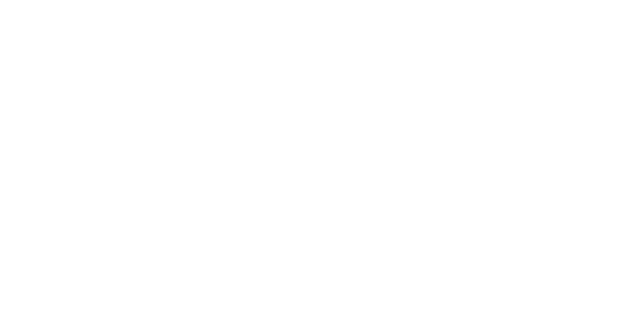
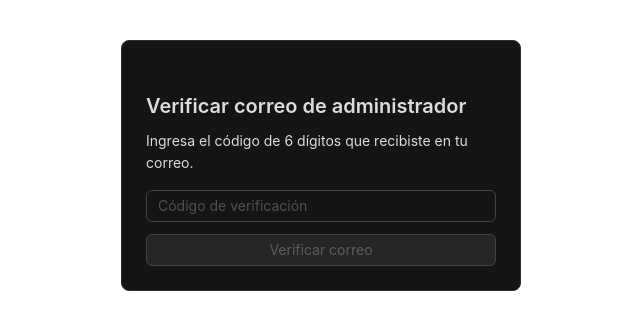
Before and after one commit to EchauriMu/NotiFinance-Front, a React (Vite) app: page /verify-admin in a window 1280 px wide. Before the commit this address had no page. Shown: the top 330 px of the page, without its empty margins (319-959 px from the left). Built offline with nearby package versions, Linux system fonts and the light colour scheme.

Commit message:
change email a pass de admin

```diff
--- a/src/App.jsx
+++ b/src/App.jsx
@@ -25,6 +25,7 @@ import Intro from "./components/General/intro";
 
 import './App.css';
 import { Spin } from "antd";
+import EmailVerification from "./components/Admin/EmailVerification";
 
 const App = () => {
   const [isAuthenticated, setIsAuthenticated] = useState(!!localStorage.getItem("token"));
@@ -148,6 +149,7 @@ const App = () => {
           path="/intro"
           element={isAuthenticated ? <Intro /> : <Navigate to="/login" replace />}
         />
+        <Route path="/verify-admin" element={<EmailVerification />} />
       </Routes>
     </Router>
   );
--- a/src/api/axiosInstance.jsx
+++ b/src/api/axiosInstance.jsx
@@ -1,7 +1,7 @@
 import axios from "axios";
 
 const axiosInstance = axios.create({
-  baseURL: "https://notifinance.azurewebsites.net/api/v1",
+  baseURL: "http://localhost:82/api/v1",
   withCredentials: true, // Permite el uso de cookies
   headers: {
     "Content-Type": "application/json",
--- /dev/null
+++ b/src/components/Admin/EmailVerification.jsx
@@ -0,0 +1,55 @@
+import React, { useState } from 'react';
+import { Card, Input, Button, Typography, notification } from 'antd';
+import axiosInstance from '../../api/axiosInstance';
+
+const { Title, Text } = Typography;
+
+const EmailVerification = () => {
+  const [token, setToken] = useState('');
+  const [loading, setLoading] = useState(false);
+
+  const handleVerify = async () => {
+    setLoading(true);
+    try {
+      const response = await axiosInstance.post('/admin/verify-email', { token });
+      notification.success({
+        message: 'Correo verificado',
+        description: response.data.message,
+        placement: 'bottomRight',
+      });
+      setToken('');
+    } catch (error) {
+      notification.error({
+        message: 'Error',
+        description: error.response?.data?.message || 'No se pudo verificar el correo.',
+        placement: 'bottomRight',
+      });
+    }
+    setLoading(false);
+  };
+
+  return (
+    <Card style={{ maxWidth: 400, margin: '40px auto' }}>
+      <Title level={4}>Verificar correo de administrador</Title>
+      <Text>Ingresa el código de 6 dígitos que recibiste en tu correo.</Text>
+      <Input
+        style={{ marginTop: 16, marginBottom: 12 }}
+        maxLength={6}
+        value={token}
+        onChange={e => setToken(e.target.value)}
+        placeholder="Código de verificación"
+      />
+      <Button
+        type="primary"
+        loading={loading}
+        disabled={token.length !== 6}
+        onClick={handleVerify}
+        block
+      >
+        Verificar correo
+      </Button>
+    </Card>
+  );
+};
+
+export default EmailVerification;
```
